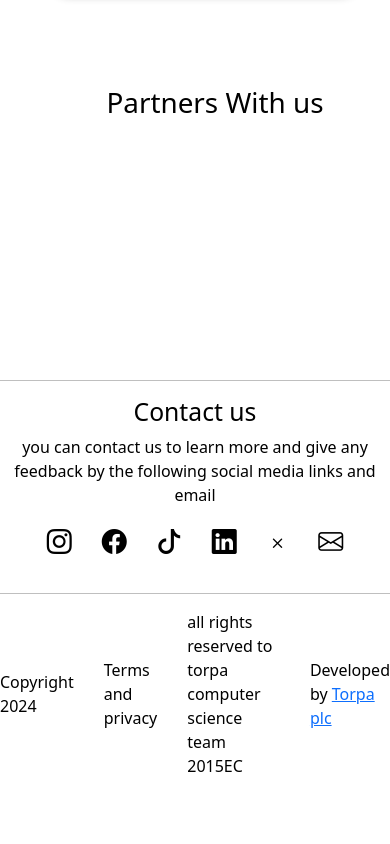
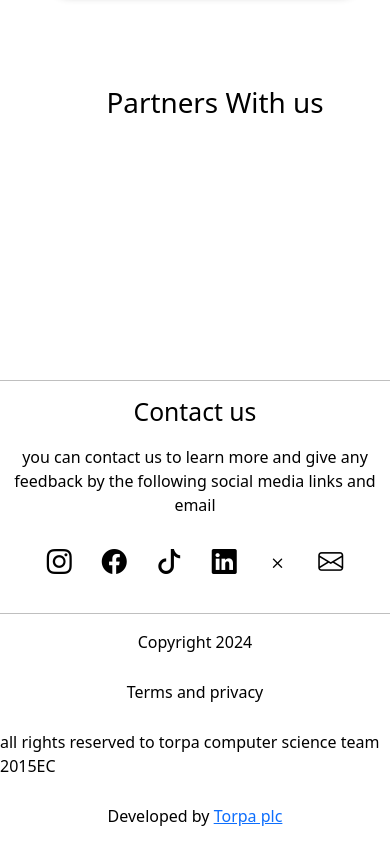
Before and after one commit to yabuz87/teguazth-Frontend, a React app: page / in a window 390 px wide. Shown: the part 871-1715 px from the top of the page. Before the commit the page ends 1665 px from the top, so only its background shows below. Built offline with nearby package versions, Linux system fonts and the light colour scheme; the HTML template or start-up script is replaced by a standard one.

Commit message:
"Update CSS media query for footer layout on small screens"

```diff
--- a/src/components/footer/Footer.css
+++ b/src/components/footer/Footer.css
@@ -32,7 +32,7 @@
 }
 @media(max-width:768px)
 {
-    .footer-container{
+    .footer,.contact{
         flex-direction: column;
         gap:10px;
     }
```
